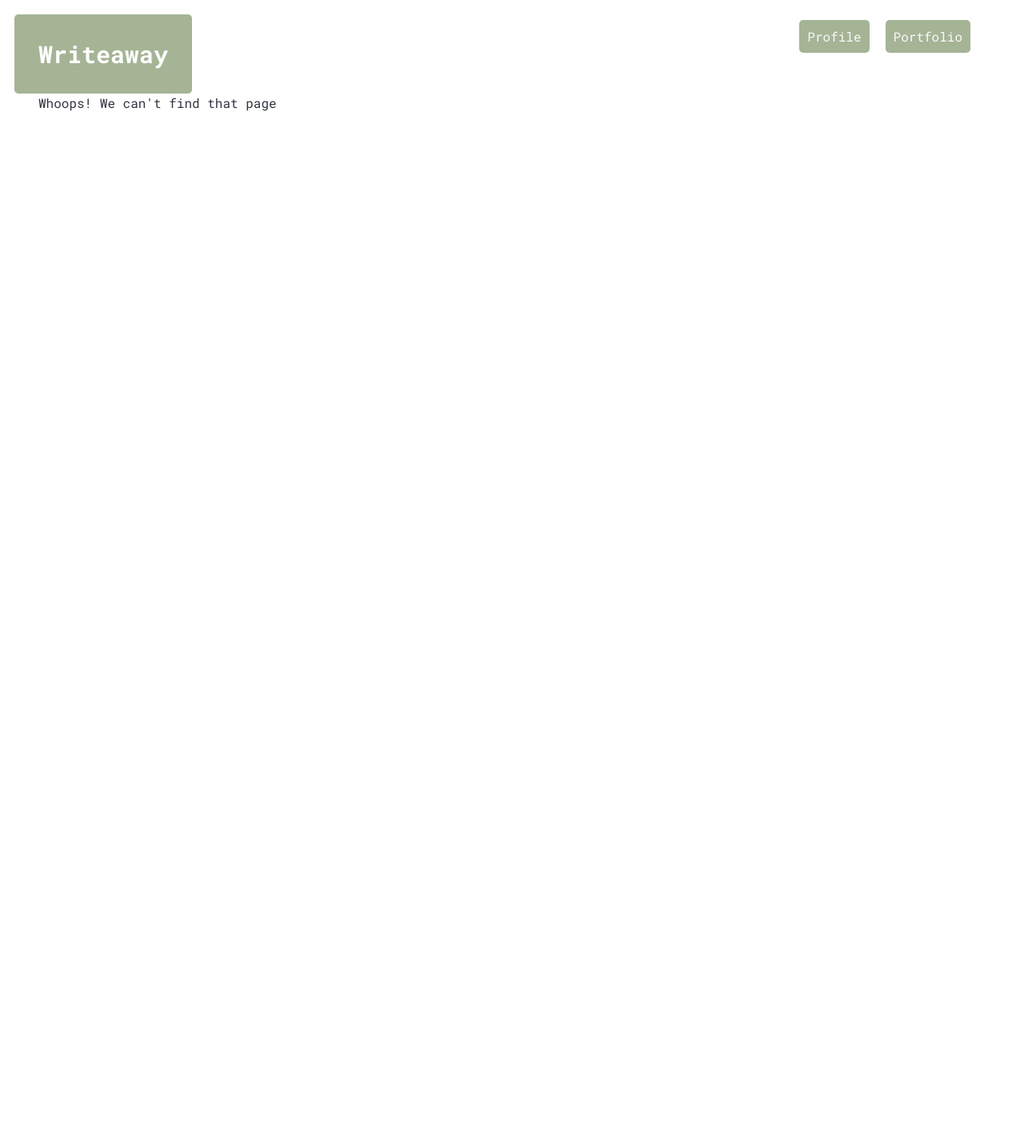
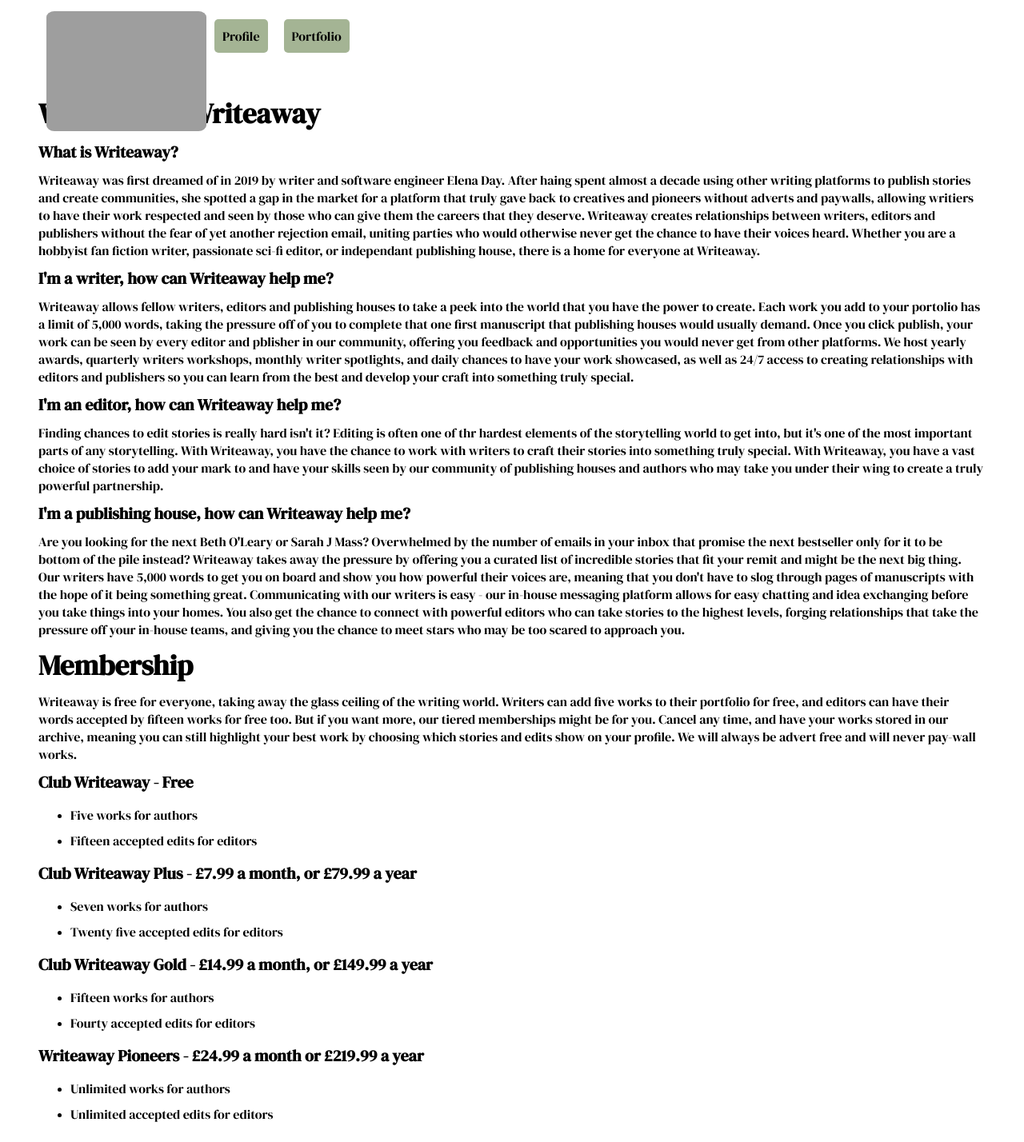
Before and after one commit to elenad00/oneshot, a Flask app: page /about_us in a window 1280 px wide. Shown: the whole page at 80% size. Before the commit the page ends 139 px from the top, so only its background shows below. Run offline with Flask 3, Linux system fonts and the light colour scheme; grey boxes are pictures that could not be loaded.

Commit message:
revrted base changes

```diff
--- a/writeaway/static/css/main.css
+++ b/writeaway/static/css/main.css
@@ -1,38 +1,39 @@
-@import url('https://fonts.googleapis.com/css2?family=Roboto+Mono:ital,wght@0,100..700;1,100..700&display=swap');
+@import url('https://fonts.googleapis.com/css2?family=DM+Serif+Display:ital@0;1&display=swap');
+
 /* page basics */
 
 h1 {
-  color: #ffffff;
-  font-family: "Roboto Mono", cursive;
+  color: #000;
+  font-family: "DM Serif Display";
   font-size: 30px;
   margin: 20px;
 }
 
 h2 {
-  color: #a4b494;
-  font-family: "Roboto Mono", cursive;
+  color: #000;
+  font-family: "DM Serif Display";
   font-size: 35px;
   margin: 10px 0px;
 }
 
 h3{
-  color: #bec5ad;
-  font-family: "Roboto Mono", cursive;
+  color: #000;
+  font-family: "DM Serif Display";
   font-size: 20px;
   margin: 10px 0px;
 }
 
 p{
-  color: #30343f;
-  font-family: "Roboto Mono";
+  color: #000;
+  font-family: "DM Serif Display";
   font-size: 16px;
   margin: 10px 0px;
 }
 
 a{
-  font-family: 'Roboto Mono', sans-serif;
+  font-family: 'DM Serif Display', sans-serif;
   font-size: 16px;
-  color: #FCF7FF;
+  color: #000;
   text-align: center;
   text-decoration: none;
 
@@ -51,7 +52,7 @@
 }
 
 .header{
-  border-bottom: 1px ;
+  border-bottom: 1px;
   display: flex;
   justify-content: space-between;
   position: sticky;
@@ -61,25 +62,34 @@
   background-color: #ffffff;
 }
 
-.home-button{
-  padding: 10px;
-}
-
 .nav{
   display: flex;
   align-items: center;
   height: 54px;
   vertical-align: middle;
-  padding: 10px 9px;
-  margin-right: 40px;
+  padding: 10px;
 }
 
 .nav ul{
   list-style-type: none;
+  display: flex;
 }
 
 .nav li{
   float: left;
+}
+
+#title{
+  margin: 0px;
+  padding: 0px;
+  height:0px;
+}
+
+#title img{
+  width: 200px;
+  padding: 0px;
+  margin: 0px;
+  border-radius: 5%;
 }
 
 .content{
--- /dev/null
+++ b/writeaway/templates/about_us.html
@@ -0,0 +1,30 @@
+{% extends 'base.html' %}
+
+{% block title %}
+{% endblock %}
+
+{% block content %}
+
+<div class = 'who_are_we'>
+    <h2> Welcome to Writeaway </h2>
+    {% for question in who_are_we %}
+    <h3>{{question}}</h3>
+    <p>{{who_are_we.get(question)}}</p>
+    {% endfor %}
+</div>
+<div class="membership">
+    <h2> Membership </h2>
+    <p>
+        Writeaway is free for everyone, taking away the glass ceiling of the writing world. Writers can add five works to their portfolio for free, and editors can have their words accepted by fifteen works for free too. But if you want more, our tiered memberships might be for you. Cancel any time, and have your works stored in our archive, meaning you can still highlight your best work by choosing which stories and edits show on your profile. We will always be advert free and will never pay-wall works.
+    </p>
+    {% for tier in membership %}
+        <h3>{{tier}}</h3>
+        <ul>
+        {% for point in membership.get(tier)%}
+            <li><p>{{point}}</p></li>
+        {% endfor %}
+        </ul>
+    {% endfor %}
+</div>
+
+{% endblock %}
--- a/writeaway/templates/base.html
+++ b/writeaway/templates/base.html
@@ -5,20 +5,31 @@
         <meta name="viewport" content="width=device-width">
         <title>Writeaway</title>
         <link href="/static/css/main.css" rel="stylesheet" type="text/css" />
+        <link rel="shortcut icon" type="image/x-icon" href="/static/images/Icon_Logo.png" />
+
     </head>
 
     <body>
-    <div class="header">
-      <div class="title">
-        <a href = '/' name="title" id="title"><h1>Writeaway</h1> </a>
-      </div>
+        <header class="header">
         <div class="nav">
             <ul>
-          <li><a href='/profile' name="profile" id="profile"> Profile </a></li>
-          <li><a href='/portfolio' name="portfolio" id="portfolio"> Portfolio </a></li>
+                <li><a href = '/' name="title" id="title">
+                    <img name="header_logo" id='header_logo' src="/static/images/Writeaway.png"></img>
+                </a></li>
+                {% if new_user %}
+                    <li><a href='/signup' name="signup" id="signup"> Join Writeaway </a></li>
+                    <li><a href='/login' name="login" id="login"> Login </a></li>
+                {% else %}
+                    <li>
+                        <a href='/profile' name="profile" id="profile"> Profile </a>
+                    </li>
+                    <li>
+                        <a href='/portfolio' name="portfolio" id="portfolio"> Portfolio </a>
+                    </li>
+                {% endif %}
             </ul>
         </div>
-    </div>
+        </header>
 
         <div class="content">
             {% block content %}
--- a/writeaway/views.py
+++ b/writeaway/views.py
@@ -2,10 +2,10 @@
 from writeaway import app
 import writeaway.static.scripts.filler_text as filler_text
 import writeaway.static.scripts.user_configs as user_configs
+import writeaway.static.scripts.user_statistics as user_statistics
 
 @app.route('/')
 def index() -> render_template:
-
     if user_configs.logged_in():
         return redirect(url_for('home'))
     else:
@@ -17,9 +17,14 @@
 
 @app.route('/home')
 def home() -> render_template:
+    publisher_count, editor_count = user_statistics.get_interest()
+    user_portfolio = user_statistics.get_user_portfolio()
     return render_template(
         'home.html',
-        username=user_configs.get_username()
+        username=user_configs.get_username(),
+        publisher_count=publisher_count,
+        editor_count=editor_count,
+        user_portfolio=user_portfolio
     )
 
 @app.route('/user/<username>')
@@ -42,6 +47,14 @@
 def signup() -> render_template:
     return render_template('signup.html')
 
+@app.route('/about_us')
+def about_us() -> render_template:
+    return render_template(
+        'about_us.html',
+        who_are_we=filler_text.who_are_we,
+        membership = filler_text.membership
+    )
+
 @app.errorhandler(404)
 def pnf(error) -> render_template:
     return render_template('error.html')
```
Also changed, not shown: site_map.md (renamed from app_layout.md, +2 -1 lines), writeaway/static/scripts/user_statistics.py (added, +7 -0 lines), writeaway/templates/home.html (+9 -7 lines), writeaway/templates/index.html (+3 -26 lines), writeaway/templates/login.html (+8 -16 lines), writeaway/static/scripts/user_configs.py (line endings or trailing spaces), 1 other file. Lines whose indentation alone changed are shown as unchanged.
